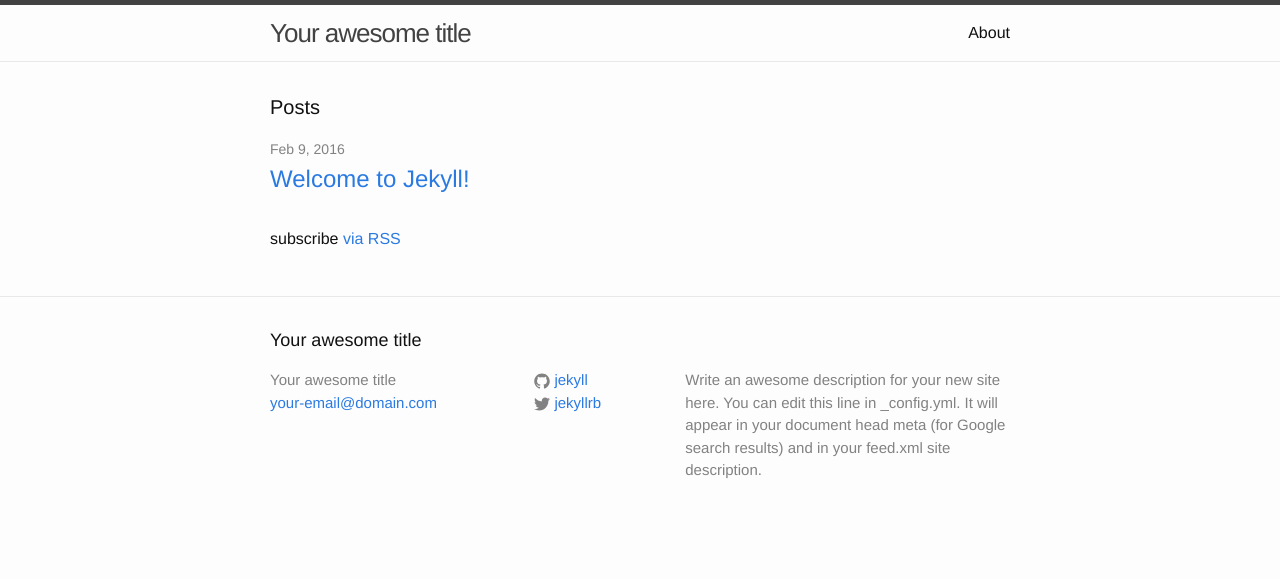
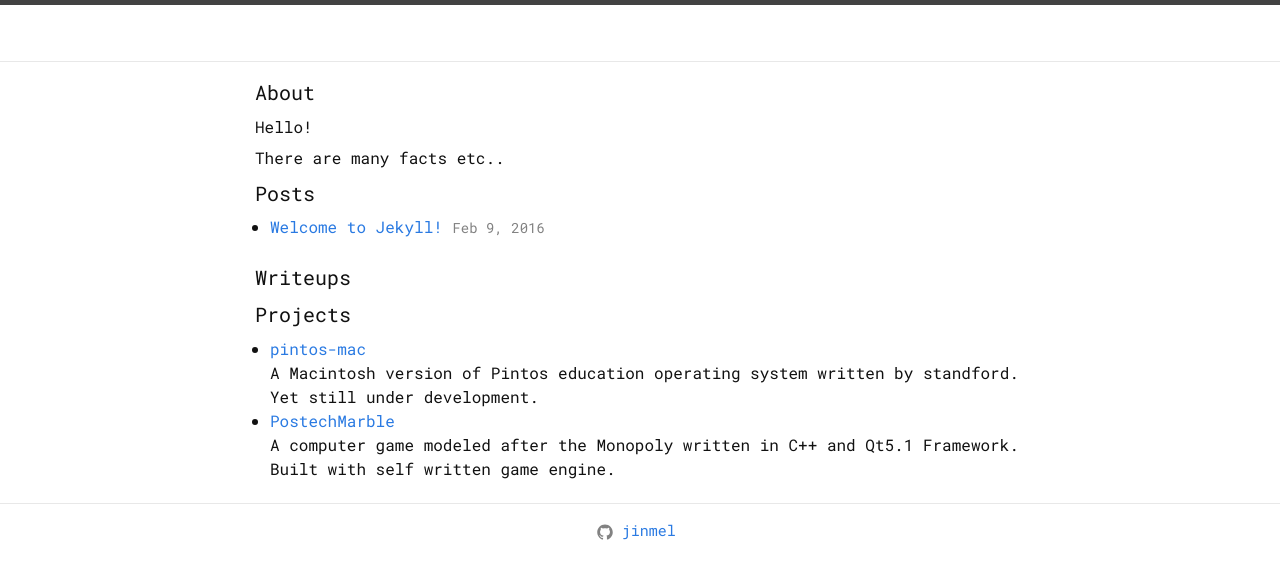
Before and after one commit to jinmel/jinmel.github.io, a Jekyll site: the page built from index.html, in a window 1280 px wide. Shown: the top 579 px of the page. Built offline with Jekyll 4.4.1, drawn with Linux system fonts in a browser that asks for light colours.

Commit message:
layout done.

```diff
--- a/_config.yml
+++ b/_config.yml
@@ -6,16 +6,15 @@
 # 'jekyll serve'. If you change this file, please restart the server process.
 
 # Site settings
-title: Your awesome title
-email: your-email@domain.com
+title: Softweaver
+email: totorovirus@gmail.com
 description: > # this means to ignore newlines until "baseurl:"
   Write an awesome description for your new site here. You can edit this
   line in _config.yml. It will appear in your document head meta (for
   Google search results) and in your feed.xml site description.
 baseurl: "" # the subpath of your site, e.g. /blog
-url: "http://yourdomain.com" # the base hostname & protocol for your site
-twitter_username: jekyllrb
-github_username:  jekyll
+url: "https://softweaver.org" # the base hostname & protocol for your site
+github_username: jinmel
 
 # Build settings
 markdown: kramdown
--- a/_includes/footer.html
+++ b/_includes/footer.html
@@ -1,38 +1,26 @@
 <footer class="site-footer">
 
   <div class="wrapper">
-
-    <h2 class="footer-heading">{{ site.title }}</h2>
-
     <div class="footer-col-wrapper">
-      <div class="footer-col footer-col-1">
-        <ul class="contact-list">
-          <li>{{ site.title }}</li>
-          <li><a href="mailto:{{ site.email }}">{{ site.email }}</a></li>
-        </ul>
-      </div>
-
-      <div class="footer-col footer-col-2">
-        <ul class="social-media-list">
-          {% if site.github_username %}
+      <ul class="social-media-list">
+        {% if site.github_username %}
           <li>
             {% include icon-github.html username=site.github_username %}
           </li>
-          {% endif %}
+        {% endif %}
 
-          {% if site.twitter_username %}
+        {% if site.twitter_username %}
           <li>
             {% include icon-twitter.html username=site.twitter_username %}
           </li>
-          {% endif %}
-        </ul>
-      </div>
+        {% endif %}
 
-      <div class="footer-col footer-col-3">
-        <p>{{ site.description }}</p>
-      </div>
+        {% if site.linkedin_username %}
+          <li>
+          </li>
+        {% endif %}
+
+      </ul>
     </div>
-
   </div>
-
 </footer>
--- a/_includes/header.html
+++ b/_includes/header.html
@@ -1,27 +1,13 @@
 <header class="site-header">
-
   <div class="wrapper">
-
-    <a class="site-title" href="{{ site.baseurl }}/">{{ site.title }}</a>
-
+    <!--
     <nav class="site-nav">
-      <a href="#" class="menu-icon">
-        <svg viewBox="0 0 18 15">
-          <path fill="#424242" d="M18,1.484c0,0.82-0.665,1.484-1.484,1.484H1.484C0.665,2.969,0,2.304,0,1.484l0,0C0,0.665,0.665,0,1.484,0 h15.031C17.335,0,18,0.665,18,1.484L18,1.484z"/>
-          <path fill="#424242" d="M18,7.516C18,8.335,17.335,9,16.516,9H1.484C0.665,9,0,8.335,0,7.516l0,0c0-0.82,0.665-1.484,1.484-1.484 h15.031C17.335,6.031,18,6.696,18,7.516L18,7.516z"/>
-          <path fill="#424242" d="M18,13.516C18,14.335,17.335,15,16.516,15H1.484C0.665,15,0,14.335,0,13.516l0,0 c0-0.82,0.665-1.484,1.484-1.484h15.031C17.335,12.031,18,12.696,18,13.516L18,13.516z"/>
-        </svg>
-      </a>
-
-      <div class="trigger">
-        {% for my_page in site.pages %}
-          {% if my_page.title %}
-          <a class="page-link" href="{{ my_page.url | prepend: site.baseurl }}">{{ my_page.title }}</a>
-          {% endif %}
-        {% endfor %}
-      </div>
+      <ul>
+        <li><a class="page-link" href="#">About</a></li>
+        <li><a class="page-link" href="#">Projects</a></li>
+        <li><a class="page-link" href="#">Writings</a></li>
+      </ul>
     </nav>
-
+    -->
   </div>
-
 </header>
--- a/_sass/_layout.scss
+++ b/_sass/_layout.scss
@@ -25,21 +25,26 @@
 }
 
 .site-nav {
-    float: right;
-    line-height: 56px;
-
-    .menu-icon {
-        display: none;
+  margin-top: 25px;
+  text-align: center;
+  display: block;
+  ul {
+    list-style: none;
+    li {
+      display: inline-block;
+      a {
+        font-weight: 300;
+        font-size: 2rem;
+        padding: 7px 15px;
+        width: 80px;
+        cursor: auto;
+      }
+    }
   }
 
   .page-link {
     color: $text-color;
     line-height: $base-line-height;
-
-        // Gaps between nav items, but not on the last one
-        &:not(:last-child) {
-            margin-right: 20px;
-        }
   }
 
   @include media-query($on-palm) {
@@ -111,6 +116,7 @@
 .social-media-list {
   list-style: none;
   margin-left: 0;
+  text-align: center;
 }
 
 .footer-col-wrapper {
@@ -177,10 +183,14 @@
 
 .post-list {
   margin-left: 0;
-    list-style: none;
+  list-style: disc;
 
   > li {
+    margin-left: $spacing-unit;
     margin-bottom: $spacing-unit;
+    h2 {
+      display: inline-block;
+    }
   }
 }
 
@@ -191,7 +201,7 @@
 
 .post-link {
   display: block;
-    font-size: 24px;
+  font-size: 16px;
 }
 
 
--- a/css/main.scss
+++ b/css/main.scss
@@ -4,18 +4,23 @@
 @charset "utf-8";
 
 
+// font faces
+// Inconsolata
+@import url(https://fonts.googleapis.com/css?family=Inconsolata);
+// Roboto Mono
+@import url(https://fonts.googleapis.com/css?family=Roboto+Mono);
 
 // Our variables
-$base-font-family: "Helvetica Neue", Helvetica, Arial, sans-serif;
+$base-font-family: 'Roboto Mono',;
 $base-font-size:   16px;
-$base-font-weight: 400;
+$base-font-weight: 200;
 $small-font-size:  $base-font-size * 0.875;
 $base-line-height: 1.5;
 
-$spacing-unit:     30px;
+$spacing-unit:     15px;
 
 $text-color:       #111;
-$background-color: #fdfdfd;
+$background-color: #ffffff;
 $brand-color:      #2a7ae2;
 
 $grey-color:       #828282;
@@ -45,6 +50,7 @@ $on-laptop:        800px;
 
 
 
+
 // Import partials from `sass_dir` (defaults to `_sass`)
 @import
         "base",
--- a/index.html
+++ b/index.html
@@ -4,20 +4,54 @@ layout: default
 
 <div class="home">
 
+  <h1 class="page-heading">About</h1>
+
+  <div class="about-content">
+    <p>
+      Hello!
+    </p>
+    <p>
+      There are many facts etc..
+    </p>
+  </div>
+
   <h1 class="page-heading">Posts</h1>
 
   <ul class="post-list">
     {% for post in site.posts %}
       <li>
-        <span class="post-meta">{{ post.date | date: "%b %-d, %Y" }}</span>
 
         <h2>
           <a class="post-link" href="{{ post.url | prepend: site.baseurl }}">{{ post.title }}</a>
         </h2>
+        <span class="post-meta">{{ post.date | date: "%b %-d, %Y" }}</span>
+
       </li>
     {% endfor %}
   </ul>
 
-  <p class="rss-subscribe">subscribe <a href="{{ "/feed.xml" | prepend: site.baseurl }}">via RSS</a></p>
+  <h1 class="page-heading">Writeups</h1>
 
+  <ul class="writeup-list">
+
+  </ul>
+  <h1 class="page-heading">Projects</h1>
+
+  <ul class="project-list">
+    <li>
+      <a href="https://github.com/jinmel/pintos-mac">pintos-mac</a>
+      <br>
+      <span class="description">A Macintosh version of Pintos education operating system
+        written by standford. <br>
+        Yet still under development.</span>
+    </li>
+    <li>
+      <a href="https://github.com/jinmel/PostechMarble">PostechMarble</a>
+      <br>
+      <span class="description">
+        A computer game modeled after the Monopoly written in C++ and Qt5.1 Framework. <br>
+        Built with self written game engine.
+      </span>
+    </li>
+  </ul>
 </div>
```
Lines whose indentation alone changed are shown as unchanged.
